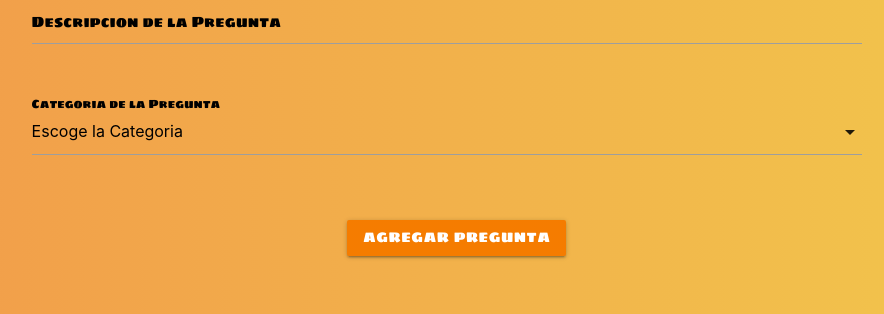
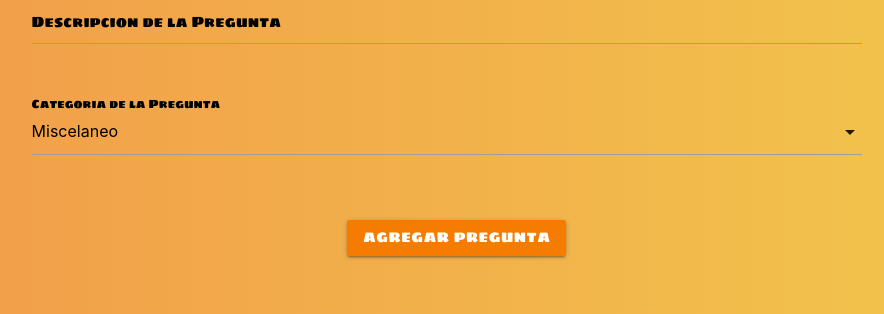
Before and after one commit to ZUCHOVICKI/Campfire, a Django app: page /CampfireQuestions/CrearPregunta in a window 1280 px wide. Shown: the part 330-644 px from the top of the page, without its empty margins (193-1077 px from the left). Run offline with Django 3.2, Linux system fonts and the light colour scheme; the visitor is signed in with stand-in values (Sample User, id 1); parts of the project's set-up code (start-up, migrations or seed data) failed here and were passed over; some libraries are stand-ins or nearby versions; some web fonts are replaced.

Commit message:
Fixed Preguntas Sin Categoria
Todas las Preguntas Sin Categoria Son catalogadas ahora como Misc.

```diff
--- a/WhatIF/templates/CrearPregunta.html
+++ b/WhatIF/templates/CrearPregunta.html
@@ -20,9 +20,9 @@
 
     <div class="input-field white-text mtop">
         <select class="white-text" id="CategoriaPregunta">
-            <option value=""  disabled selected class="ColorOptionsSelect PL">Escoge la Categoria</option>
+            <option value="Miscelaneo"  selected class="ColorOptionsSelect PL">Miscelaneo</option>
             <option value="Salud"class="ColorOptionsSelect PL">Salud </option>
-            <option value="Miscelaneo"class="ColorOptionsSelect PL">Miscelaneo</option>
+
             <option value="Deportes"class="ColorOptionsSelect PL">Deportes</option>
             <option value="Tecnologia"class="ColorOptionsSelect PL">Tecnologia</option>
             <option value="Cultura"class="ColorOptionsSelect PL">Cultura</option>
```
